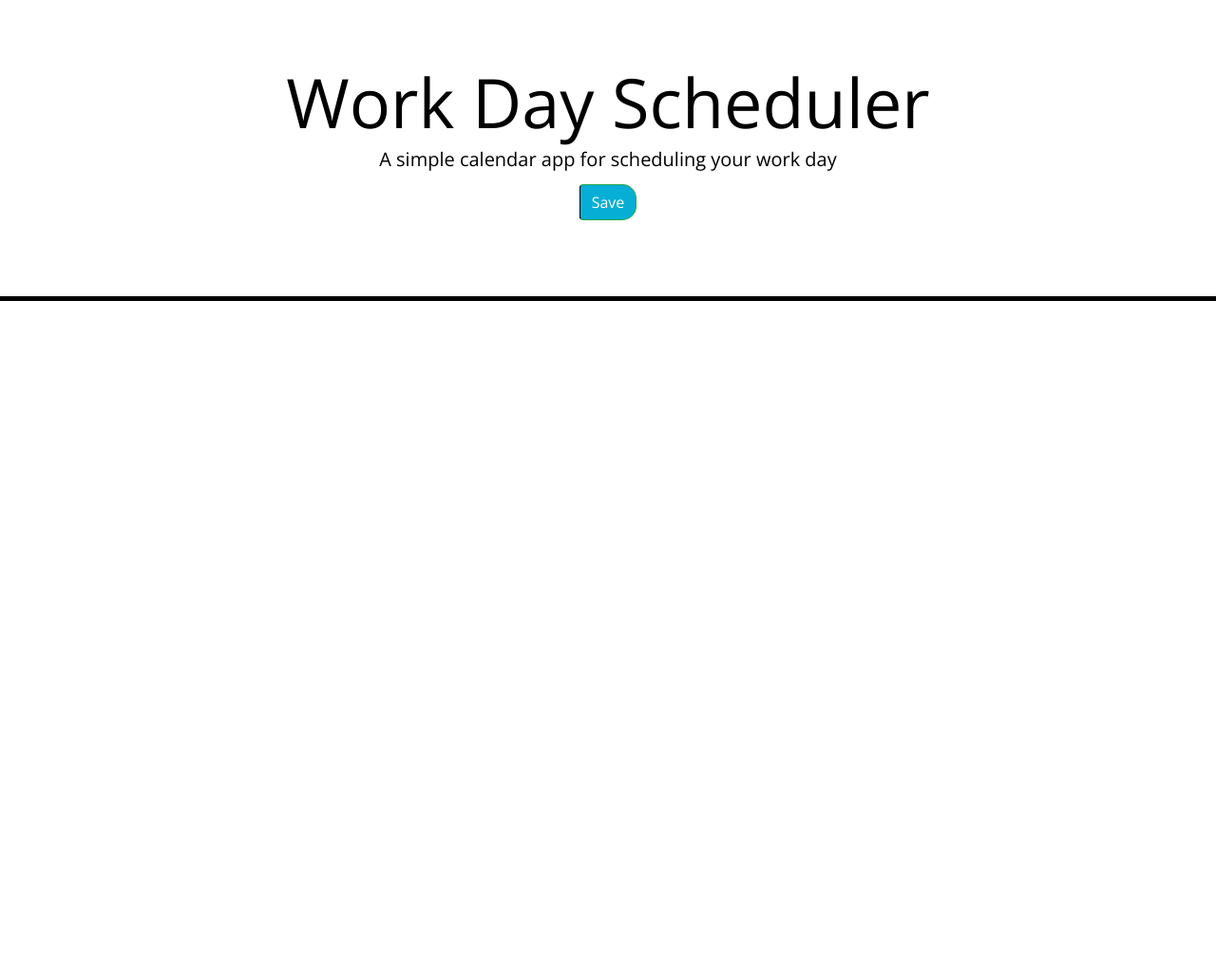
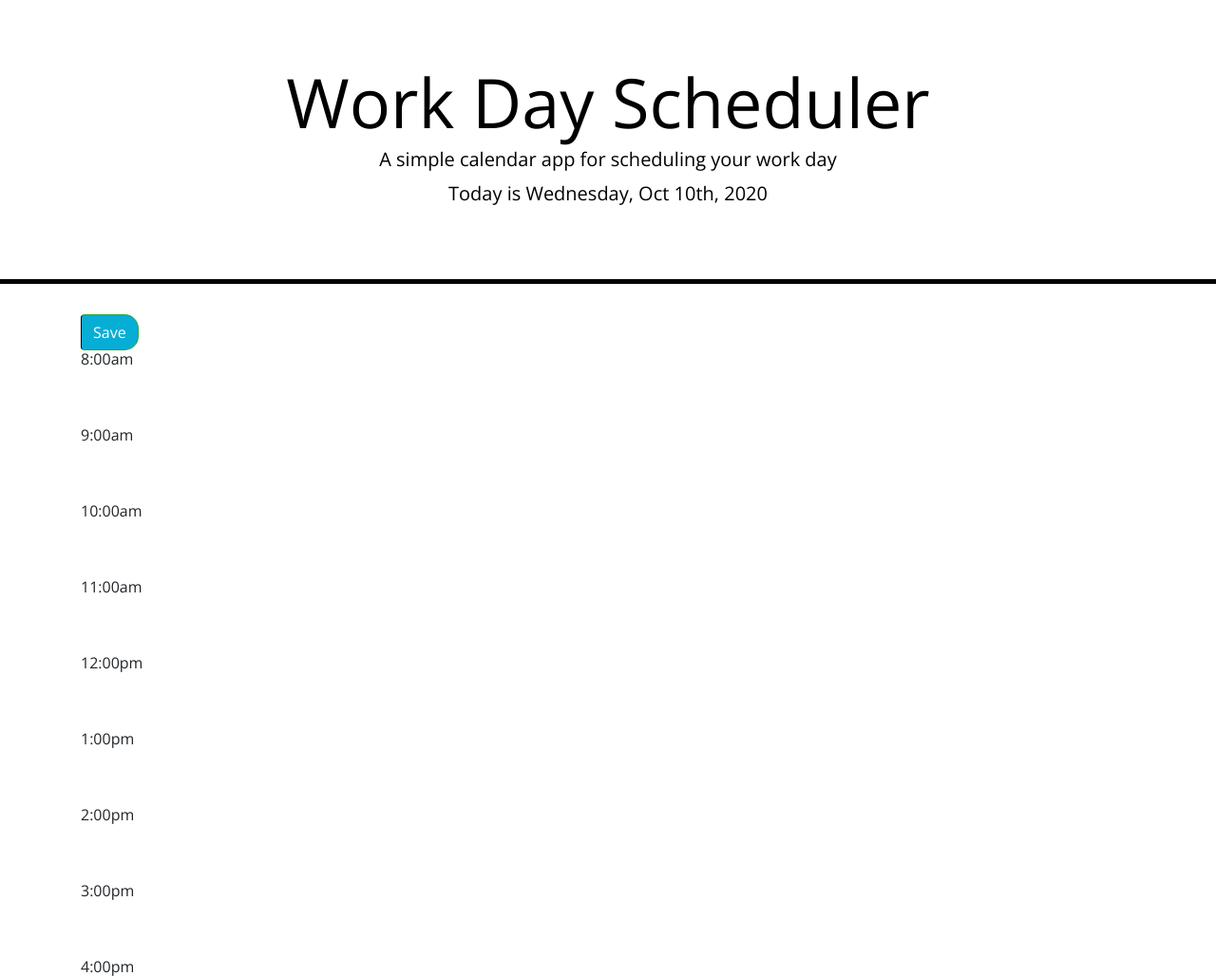
Before and after one commit to shannonquinn91/Work-Day-Scheduler, a plain HTML site: page Develop/index.html in a window 1280 px wide. Shown: the top 1028 px of the page at 95% size. Before the commit the page ends 800 px from the top, so only its background shows below. Drawn offline with nearby package versions, Linux system fonts and the light colour scheme.

Commit message:
Started JS and added date to top of page

```diff
--- a/Develop/index.html
+++ b/Develop/index.html
@@ -26,14 +26,15 @@
     <header class="jumbotron">
       <h1 class="display-3">Work Day Scheduler</h1>
       <p class="lead">A simple calendar app for scheduling your work day</p>
-      <button type="button" class="saveBtn btn btn-success">Save</button>
       <p id="currentDay" class="lead"></p>
     </header>
 
     <div class="container">
+      <button type="button" class="saveBtn btn btn-success">Save</button>
     </div>
 
     <script src="https://code.jquery.com/jquery-3.4.1.min.js"></script>
     <script src="https://cdnjs.cloudflare.com/ajax/libs/moment.js/2.24.0/moment.min.js"></script>
+    <script src="script.js"></script>
   </body>
 </html>
--- /dev/null
+++ b/Develop/script.js
@@ -0,0 +1,16 @@
+var currentDay = $("#currentDay");
+let m = moment();
+currentDay.text(m.format("[Today is] dddd[,] MMM Mo[,] YYYY"));
+var container = $(".container")
+
+var hours = ["8:00am", "9:00am", "10:00am", "11:00am", "12:00pm", "1:00pm", "2:00pm", "3:00pm", "4:00pm", "500pm"];
+
+for (var i = 0; i < hours.length; i++) {
+    var hourRow = $("<div>");
+    hourRow.attr("class", "row");
+    var hourCol = $("<div>");
+    hourCol.attr("class", "col-2");
+    hourRow.append(hourCol);
+    hourCol.text(hours[i]);
+    container.append(hourRow);
+};
```
Also changed, not shown: 1 other file.
